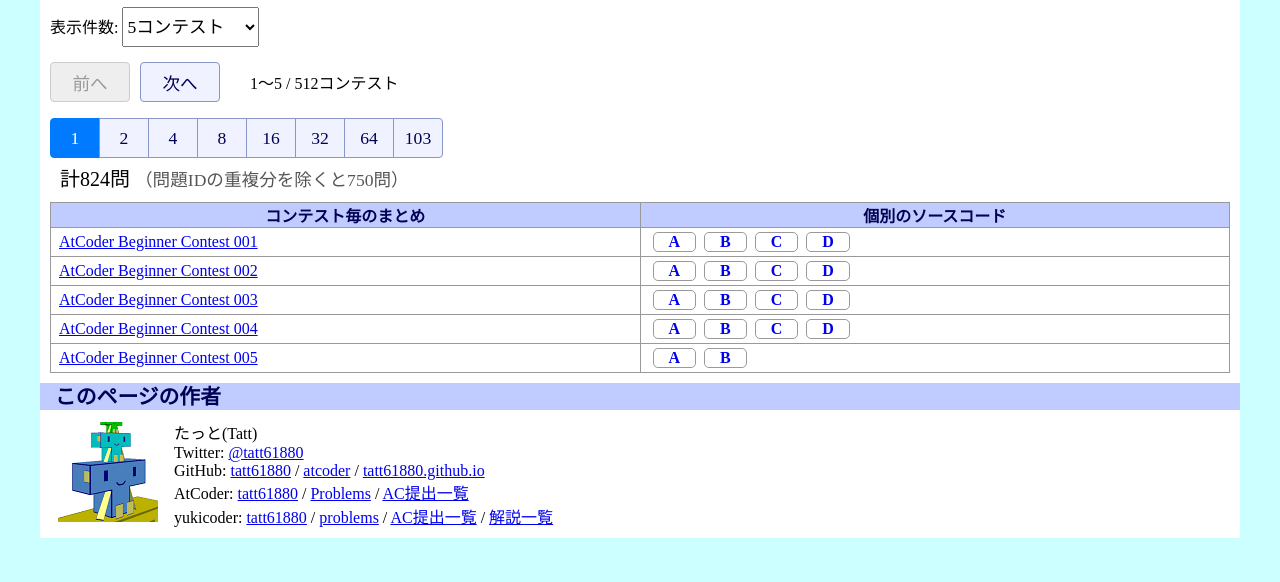
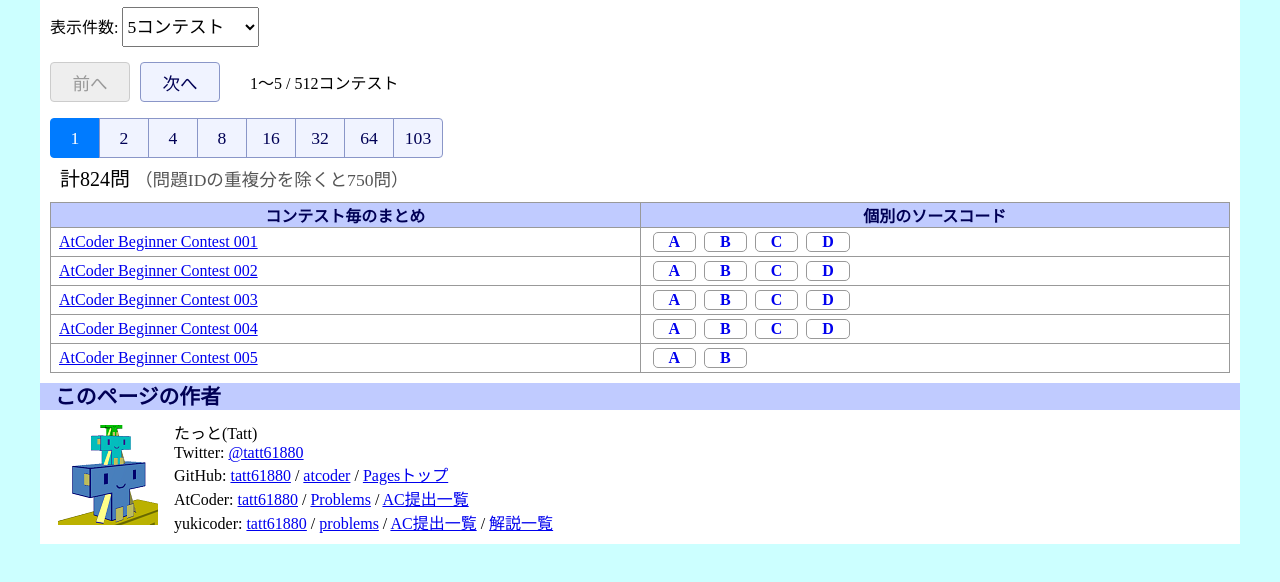
Before and after one commit to tatt61880/atcoder, a website: page index.html in a window 1280 px wide. Shown: the part 76-658 px from the top of the page. Drawn offline with Linux system fonts and the light colour scheme.

Commit message:
Update index.html

```diff
--- a/index.html
+++ b/index.html
@@ -53,7 +53,7 @@
           /
           <a target="_blank" rel="noopener noreferrer" href="https://github.com/tatt61880/atcoder">atcoder</a>
           /
-          <a target="_blank" rel="noopener noreferrer" href="https://tatt61880.github.io/">tatt61880.github.io</a>
+          <a target="_blank" rel="noopener noreferrer" href="https://tatt61880.github.io/">Pagesトップ</a>
           <br>
 
           <span>AtCoder:</span>
```
